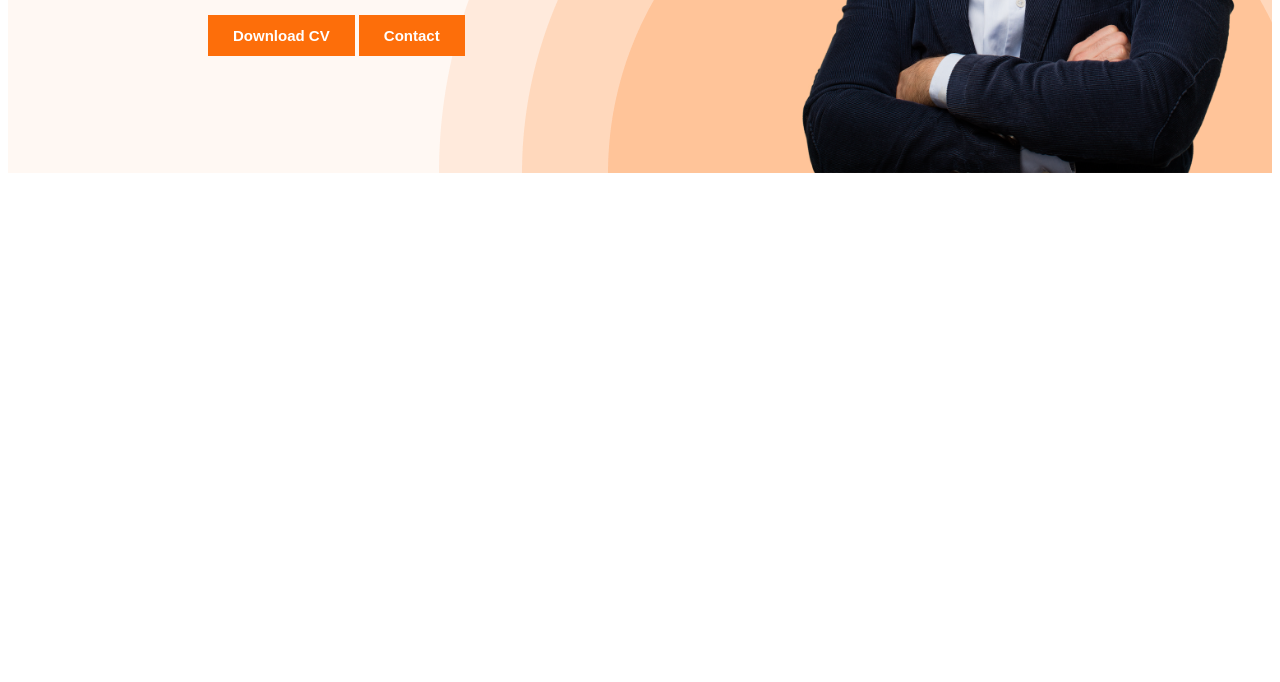
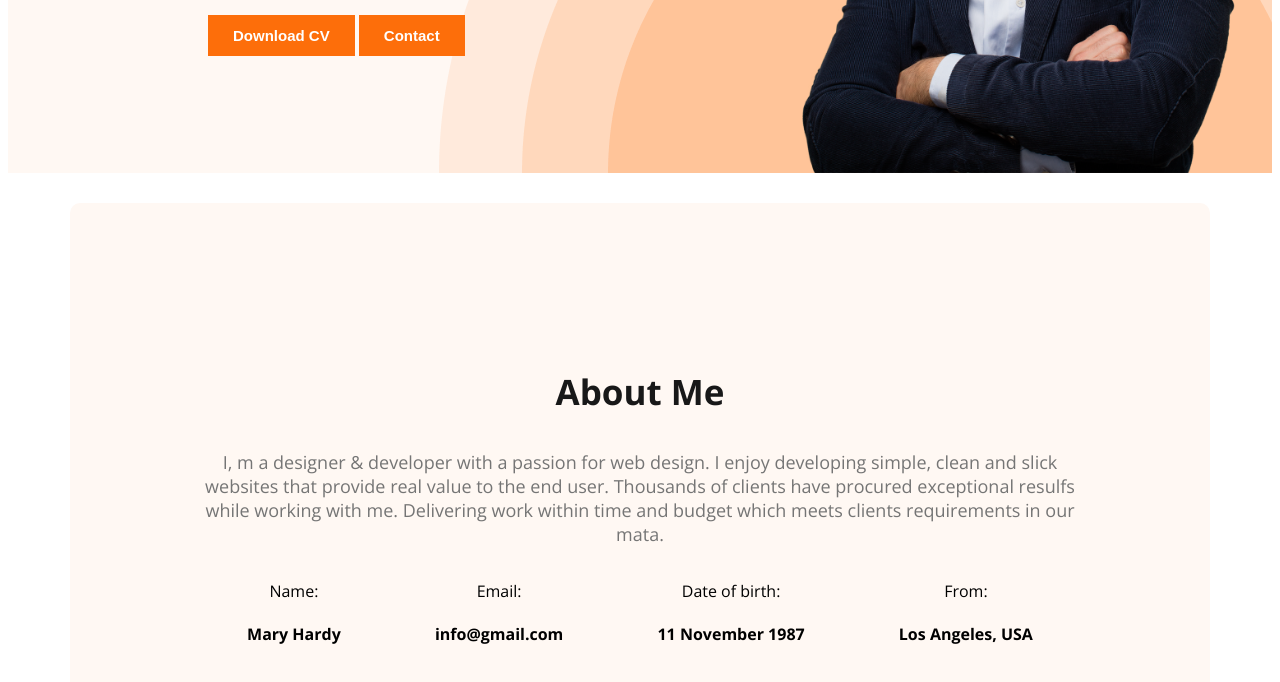
Before and after one commit to Sushanta-Deb/developer-portfolio-page, a plain HTML site: page index.html in a window 1280 px wide. Shown: the part 494-1176 px from the top of the page. Before the commit the page ends 800 px from the top, so only its background shows below. Drawn offline with nearby package versions, Linux system fonts and the light colour scheme.

Commit message:
about section done

```diff
--- a/index.html
+++ b/index.html
@@ -31,6 +31,29 @@
         </div>
     </header>
     <main>
+        <section class="about">
+            <h3 class="sec-title">About Me</h3>
+            <p class="sec-des">I, m a designer & developer with a passion for web design. I enjoy developing simple, clean and slick websites that provide real value to the end user. Thousands of clients have procured exceptional resulfs while working with me. Delivering work within time and budget which meets clients requirements in our mata.</p>
+            <div class="about-info-container">
+                    <div class="about-info">
+                        <p class="about-title">Name:</p>
+                        <h4 class="about-description">Mary Hardy </h4>
+                    </div>
+                    <div class="about-info">
+                        <p class="about-title">Email:</p>
+                        <h4 class="about-description">info@gmail.com</h4>
+                    </div>
+                    <div class="about-info">
+                        <p class="about-title">Date of birth:</p>
+                        <h4 class="about-description">11 November 1987</h4>
+                    </div>
+                    <div class="about-info">
+                        <p class="about-title">From:</p>
+                        <h4 class="about-description">Los Angeles, USA</h4>
+                    </div>
+            </div>
+
+        </section>
 
     </main>
     <footer>
--- a/style/portfolio.css
+++ b/style/portfolio.css
@@ -78,9 +78,41 @@ ul li a {
 }
 
 .banner-des {
-    color:#757575;
+    color: #757575;
     font-size: 18px;
     font-weight: 400;
 
 }
-/*main section styles/*
+
+/*main section styles*/
+main{
+    max-width: 1140px;
+    margin: 0 auto;
+}
+.about {
+    border-radius: 10px;
+    background: #FFF8F3;
+    padding: 130px;
+    margin: 30px 0;
+}
+
+.sec-title {
+    color: #181818;
+    text-align: center;
+    font-size: 35px;
+    font-weight: 700;
+}
+
+.sec-des {
+    color:#757575;
+    text-align: center;
+    font-size: 18px;
+    font-weight: 400;
+}
+.about-info-container{
+    display: flex;
+    justify-content: space-around;
+}
+.about-info{
+    text-align: center;
+}
```
